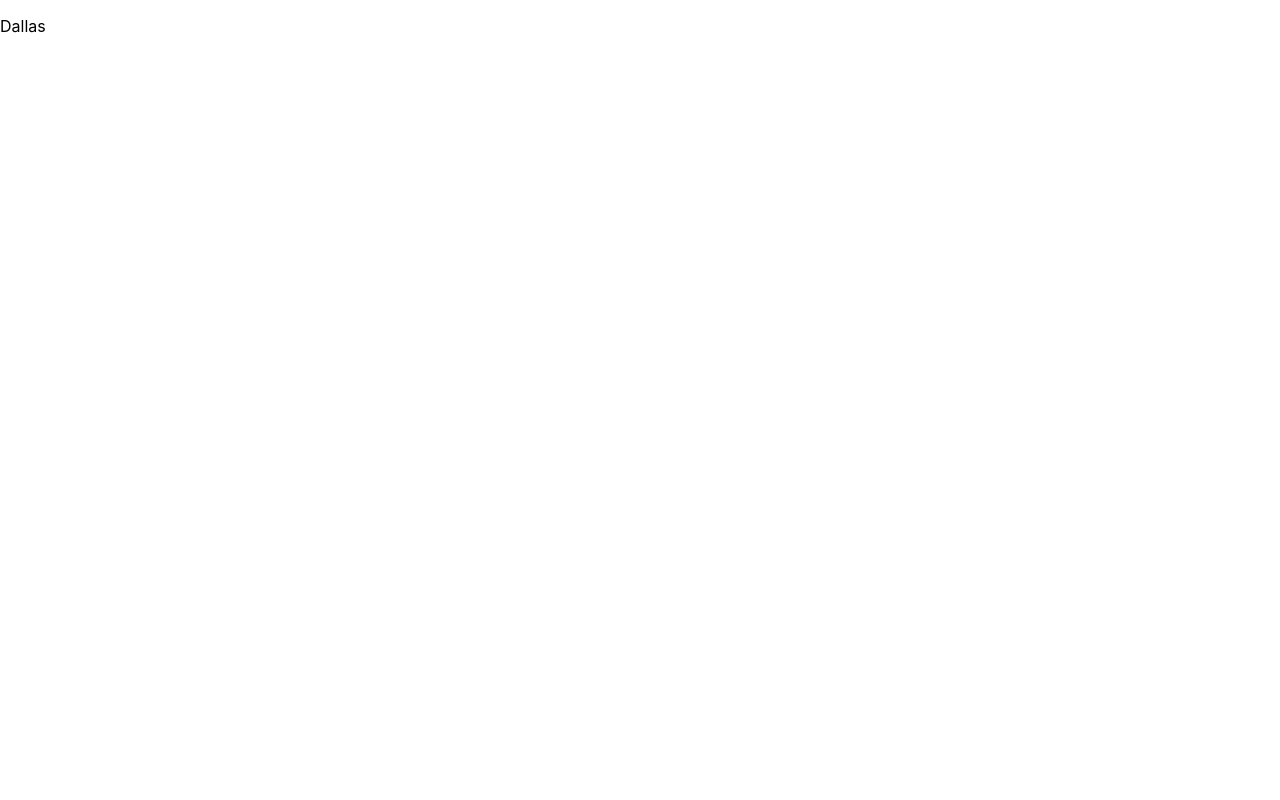
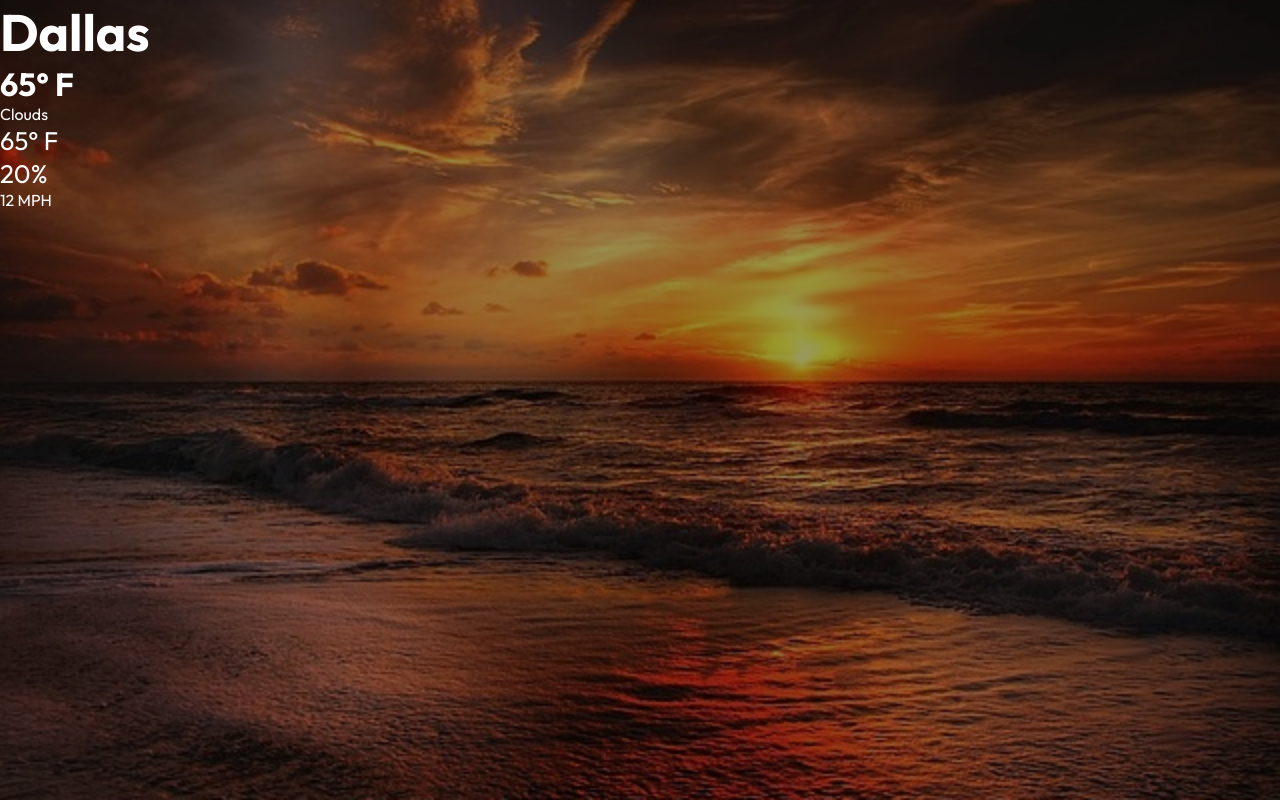
Before and after one commit to nahom-mesfin/Weather-app, a React (Create React App) app: page / in a window 1280 px wide. Built offline with nearby package versions, Linux system fonts and the light colour scheme.

Commit message:
basic css

```diff
--- a/src/App.js
+++ b/src/App.js
@@ -9,9 +9,23 @@ function App() {
       <div className="container">
         <div className="top">
           <div className="location">
-            <p>Dallas</p>
+            <p>
+              <h1>Dallas</h1>
+            </p>
           </div>
-          <div className="bottom"></div>
+          <div className="temp">
+            <h1> 65° F</h1>
+          </div>
+          <div className="description">Clouds</div>
+          <div className="bottom">
+            <div className="feels">
+              <p>65° F</p>
+            </div>
+            <div className="himuduty">
+              <p>20%</p>
+            </div>
+            <div className="wind">12 MPH</div>
+          </div>
         </div>
       </div>
     </div>
--- a/src/index.css
+++ b/src/index.css
@@ -1,13 +1,41 @@
+@import url("https://fonts.googleapis.com/css2?family=Outfit:wght@100..900&display=swap");
+
+* {
+  box-sizing: border-box;
+  margin: 0%;
+  padding: 0%;
+}
+
 body {
-  margin: 0;
-  font-family: -apple-system, BlinkMacSystemFont, 'Segoe UI', 'Roboto', 'Oxygen',
-    'Ubuntu', 'Cantarell', 'Fira Sans', 'Droid Sans', 'Helvetica Neue',
-    sans-serif;
+  font-family: "outfit", "Segoe UI", "Roboto", "Oxygen", "Ubuntu", "Cantarell",
+    "Fira Sans", "Droid Sans", "Helvetica Neue", sans-serif;
   -webkit-font-smoothing: antialiased;
   -moz-osx-font-smoothing: grayscale;
 }
 
-code {
-  font-family: source-code-pro, Menlo, Monaco, Consolas, 'Courier New',
-    monospace;
+p {
+  font-size: 1.6rem;
 }
+
+h1 {
+  font-size: 6 rem;
+}
+
+.app {
+  width: 100%;
+  height: 100vh;
+  position: relative;
+  background-color: rgba(0, 0, 0, 0.4);
+  color: #ffff;
+}
+
+.app:before {
+  content: " ";
+  background: url("./assets/Sunset.jpg") no-repeat center center/cover;
+  position: absolute;
+  height: 100%;
+  width: 100%;
+  top: 0;
+  left: 0;
+  z-index: -1;
+}
```
Also changed, not shown: src/assets/Sunset.jpg (added).
